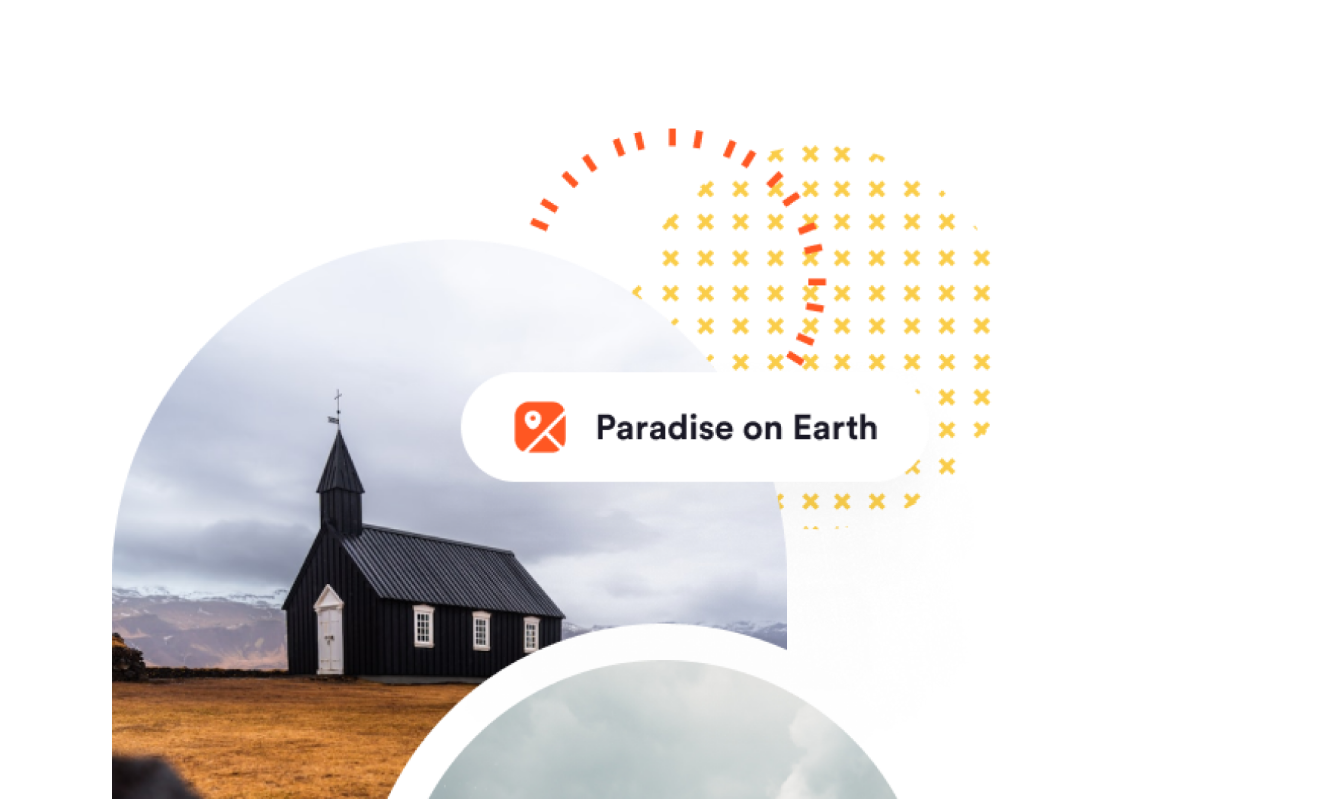
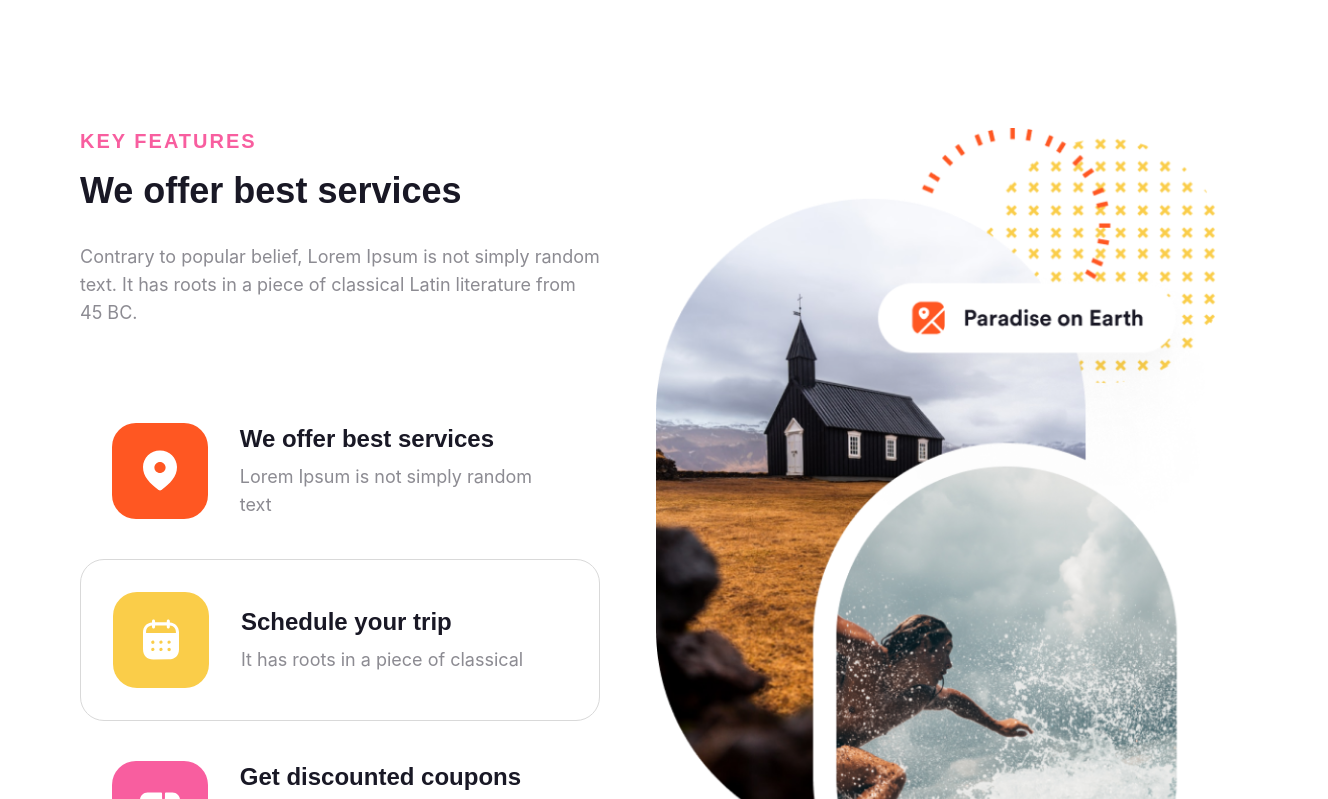
Before and after one commit to ervanervan/travlog, a React (Vite) app: page / in a window 1280 px wide. Shown: the part 3361-4160 px from the top of the page, 1328 px wide, since content can reach past the window. Built offline with nearby package versions, Linux system fonts and the light colour scheme.

Commit message:
Finished creating features section in tablet and desktop display

```diff
--- a/src/components/CardFeatures.jsx
+++ b/src/components/CardFeatures.jsx
@@ -22,7 +22,7 @@ export default function CardFeatures({
       </div>
       <div>
         <h2 className="text-textBlack font-bold text-2xl mb-2">{title}</h2>
-        <p className="text-textGray text-base">{desc}</p>
+        <p className="text-textGray text-base lg:text-lg">{desc}</p>
       </div>
     </div>
   );
--- a/src/components/Features.jsx
+++ b/src/components/Features.jsx
@@ -7,13 +7,13 @@ export default function Features() {
   return (
     <section className="container mx-auto">
       <div className="px-4 xl:px-20 py-8 md:py-16">
-        <div className="px-8">
-          <div className="flex flex-col gap-16 items center">
-            <div>
+        <div className="px-8 lg:px-0">
+          <div className="flex flex-col lg:flex-row items-start gap-16 lg:gap-6 xl:gap-14 items center">
+            <div className="lg:order-2 lg:-mr-32">
               <img src={imgFeatures} alt="" />
             </div>
-            <div className="flex flex-col gap-8 md:gap-16 items-center">
-              <div className="text-center">
+            <div className="flex flex-col gap-8 md:gap-16 items-center lg:order-1">
+              <div className="text-center lg:text-start">
                 <h3 className="font-bold text-textSecondary text-base md:text-xl uppercase tracking-[2px] mb-4">
                   Key features
                 </h3>
```
